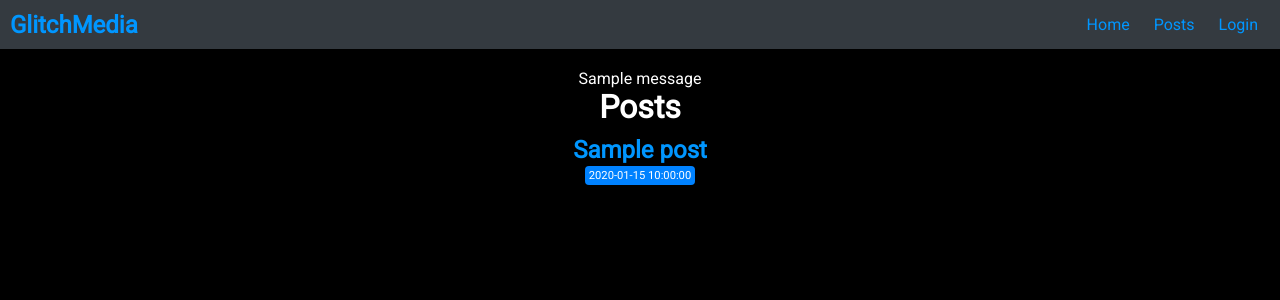
After one commit to kokonut27/Flask-Database-Starter, a Flask app: template templates/posts.html in a window 1280 px wide. The commit adds this page. Shown: the top 300 px of the page. Run offline with Flask 2, Linux system fonts and the light colour scheme; the template is opened without the code that fills it: most values are stand-ins (such as "Sample title", 1, 10 or a date in 2020); one stand-in notice (Sample message) is shown; some libraries are stand-ins or nearby versions.

Commit message:
feat: update a lot

```diff
--- a/main.py
+++ b/main.py
@@ -1,43 +1,97 @@
-# Social Media Database Template (With login system using Replit's db)
+# Social Media Database (With login system using Replit's db)
 
 import flask
 import sqlite3
 import markdown2
 import os
 from replit import db
+from werkzeug.exceptions import abort
+
+def get_db_connection():
+  conn = sqlite3.connect('database.db')
+  conn.row_factory = sqlite3.Row
+  return conn
+
+
+def get_post(post_id):
+  conn = get_db_connection()
+  post = conn.execute('SELECT * FROM posts WHERE id = ?', (post_id, )).fetchone()
+  conn.close()
+  if post == None:
+    abort(404)
+  return post
 
 app = flask.Flask(__name__,
                   static_url_path='',
                   static_folder='static',
                   template_folder='templates')
+app.config['SECRET_KEY'] = os.environ['SECRET_KEY']
+
 try:
-  if not db["loggedIn"]:
-    print("loggedIn databbase key has been made.")
+  if db["topics"]:
+    print("db key 'topics' exists")
+  else:
+    db["topics"] = []
 except:
-  db["loggedIn"] = True
-
-
+  db["topics"] = []
 
 @app.route('/')
 def index():
+  conn = get_db_connection()
+  posts = conn.execute('SELECT * FROM posts').fetchall()
+  conn.close()
   return flask.render_template(
     'index.html',
-    loggedIn = db["loggedIn"]
+    loggedIn = flask.request.headers['X-Replit-User-Id'],
+    posts = posts
   )
 
-@app.route('/signup', methods = ["POST", "GET"])
-def signup():
+@app.route('/login', methods = ["POST", "GET"])
+def login():
   if flask.request.method == "POST":
-    username = flask.request.form['signupUsername']
-    password = flask.request.form['signupPassword']
-    if db[username]:
-      flask.flash('That username already exists!')
-      return flask.redirect(flask.url_for('/signup'))
-    else:
-      db[username] = password
-      return flask.redirect(flask.url_for('/dashboard'))
+    loggedIn = flask.request.headers['X-Replit-User-Id']
+    return flask.render_template(
+      'login.html',
+      loggedIn = loggedIn
+    )
 
   if flask.request.method == "GET":
-    return flask.render_template('signup.html')
+    return flask.render_template('login.html')
 
-app.run(port = 8080, host = "0.0.0.0")
+@app.route('/dashboard', methods = ["POST", "GET"])
+def dashboard():
+  if flask.request.method == "GET":
+    return flask.render_template(
+      'dashboard.html',
+      username = flask.request.headers['X-Replit-User-Name'],
+      user_id = flask.request.headers['X-Replit-User-Id']
+    )
+
+@app.route('/posts', methods = ["POST", "GET"])
+def posts():
+  conn = get_db_connection()
+  posts = conn.execute('SELECT * FROM posts').fetchall()
+  conn.close()
+  return flask.render_template(
+    'posts.html',
+    username = flask.request.headers['X-Replit-User-Name'],
+    posts = list(reversed(posts))
+  )
+
+@app.route('/posts/<int:post_id>')
+def post(post_id):
+  post = get_post(post_id)
+  db["topics"].append(post['topic'])
+  return flask.render_template(
+    'post.html',
+    post = post,
+    content = markdown2.markdown(post["content"]),
+    username = flask.request.headers['X-Replit-User-Name']
+  )
+
+@app.route('/create', methods = ["POST", "GET"])
+def create():
+  pass
+
+if __name__ == "__main__":
+  app.run(port = 8080, host = "0.0.0.0")
--- /dev/null
+++ b/requirements.txt
@@ -0,0 +1,4 @@
+replit==3.2.4
+markdown2==2.4.3
+Flask==2.1.2
+numpy==1.22.2
--- a/schema.sql
+++ b/schema.sql
@@ -0,0 +1,9 @@
+DROP TABLE IF EXISTS posts;
+
+CREATE TABLE posts (
+    id INTEGER PRIMARY KEY AUTOINCREMENT,
+    created TIMESTAMP NOT NULL DEFAULT CURRENT_TIMESTAMP,
+    title TEXT NOT NULL,
+    content TEXT NOT NULL,
+    topic TEXT NOT NULL
+);
--- a/static/styles.css
+++ b/static/styles.css
@@ -0,0 +1,67 @@
+@import url('https://fonts.googleapis.com/css2?family=Roboto&display=swap');
+
+*, *::before, *::after {
+  box-sizing: inherit;
+  margin: 0;
+  padding: 0;
+}
+
+body, html {
+  font-family: 'Roboto', sans-serif;
+  text-align: center;
+  box-sizing: border-box;
+  background: #000;
+  color: #FFF;
+}
+
+.outside-content { padding: 20px; }
+
+li { list-style: none; }
+
+h1 {
+  padding-bottom: 10px;
+}
+
+a {
+  color: #0096ff;
+  transition: 0.5s;
+  text-decoration: none;
+}
+
+.title a { display: inline-block; }
+.title h1 { padding: 5px; }
+
+.navlinks { display: flex; }
+.navbar {
+  padding: 5px;
+  display: flex;
+  justify-content: space-between;
+  align-items: center;
+  background: #343a40;
+  width: 100%;
+  top: 0;
+  padding-right: 10px;
+}
+.navlink {
+  display: inline-block;
+  text-decoration: none;
+  padding: 10px 12px;
+}
+
+button {
+  border-radius: 5px;
+  border: 1px solid #000;
+}
+
+.badge {
+  display: inline-block;
+  font-size: 70%;
+  border-radius: .25rem;
+  border: 0px solid;
+  background: #0082ff;
+  color: #FFF;
+  white-space: nowrap;
+  line-height: 1;
+  vertical-align: baseline;
+  padding: .25rem;
+}
--- a/templates/base.html
+++ b/templates/base.html
@@ -1,25 +1,37 @@
 <!DOCTYPE html>
 <html>
   <head>
-    <link rel="icon" href="{{ url_for('static', filename='favicon.jpg') }}" type="image/x-icon">
-    <!-- Add your favicon above here in 'filename'! -->
+    <link rel="icon" href="{{ url_for('static', filename='favicon.png') }}" type="image/x-icon">
+    <link rel="stylesheet" href="{{ url_for('static', filename='styles.css') }}">
     <meta charset="utf-8">
     <meta name="viewport" content="width=device-width, initial-scale=1, shrink-to-fit=no">
-    <link rel="stylesheet" href="https://stackpath.bootstrapcdn.com/bootstrap/4.3.1/css/bootstrap.min.css" integrity="sha384-ggOyR0iXCbMQv3Xipma34MD+dH/1fQ784/j6cY/iJTQUOhcWr7x9JvoRxT2MZw1T" crossorigin="anonymous">
+    <!--<link rel="stylesheet" href="https://stackpath.bootstrapcdn.com/bootstrap/4.3.1/css/bootstrap.min.css" integrity="sha384-ggOyR0iXCbMQv3Xipma34MD+dH/1fQ784/j6cY/iJTQUOhcWr7x9JvoRxT2MZw1T" crossorigin="anonymous">-->
     <title>{% block title %} {% endblock %}</title>
   </head>
   <body>
     <nav class="navbar">
-      <div>
-
+      <div class="title">
+        <a href="/">
+          <h1>GlitchMedia</h1>
+        </a>
       </div>
+      <ul class="navlinks">
+        <li><a class="navlink" href="/">Home</a></li>
+        <li><a class="navlink" href="{{ url_for('posts') }}">Posts</a></li>
+        {% if loggedIn %}
+          <li><a class="navlink dashboard" href="{{ url_for('dashboard') }}">Dashboard</a></li>
+        {% else %}
+          <li><a class="navlink login" href="{{ url_for('login') }}">Login</a></li>
+        {% endif %}
     </nav>
 
-    <div class="content">
-      {% for message in get_flashed_messages() %}
-        <div class="alert alert-danger">{{ message }}</div>
-      {% endfor %}
-      {% block content %} {% endblock %}
+    <div class="outside-content">
+      <div class="content">
+        {% for message in get_flashed_messages() %}
+          <div class="alert">{{ message }}</div>
+        {% endfor %}
+        {% block content %} {% endblock %}
+      </div>
     </div>
   </body>
 </html>
--- /dev/null
+++ b/templates/edit.html
@@ -0,0 +1,5 @@
+{% extends 'base.html' %}
+
+{% block content %}
+
+{% endblock %}
--- a/templates/index.html
+++ b/templates/index.html
@@ -1,5 +1,6 @@
 {% extends 'base.html' %}
 
 {% block content %}
-<h1>hello world :D</h1>
+<h1>{% block title %} GlitchMedia {% endblock %}</h1>
+<h2>For you</h2>
 {% endblock %}
--- /dev/null
+++ b/templates/posts.html
@@ -0,0 +1,15 @@
+{% extends 'base.html' %}
+
+{% block content %}
+  <h1>{% block title %} Posts {% endblock %}</h1>
+  {% for post in posts %}
+    <div>
+      <a href="{{ url_for('post', post_id=post['id']) }}">
+        <h2>{{ post['title'] }}</h2>
+      </a>
+      <div class="badge-outside">
+        <span class="badge">{{ post['created'] }}</span>
+      </div>
+    </div>
+  {% endfor %}
+{% endblock %}
```
Also changed, not shown: init_db.py (+13 -0 lines), templates/dashboard.html (+9 -0 lines), templates/login.html (+12 -0 lines), templates/post.html (added, +11 -0 lines), README.md, database.db, vercel.json (added), 1 other file.
